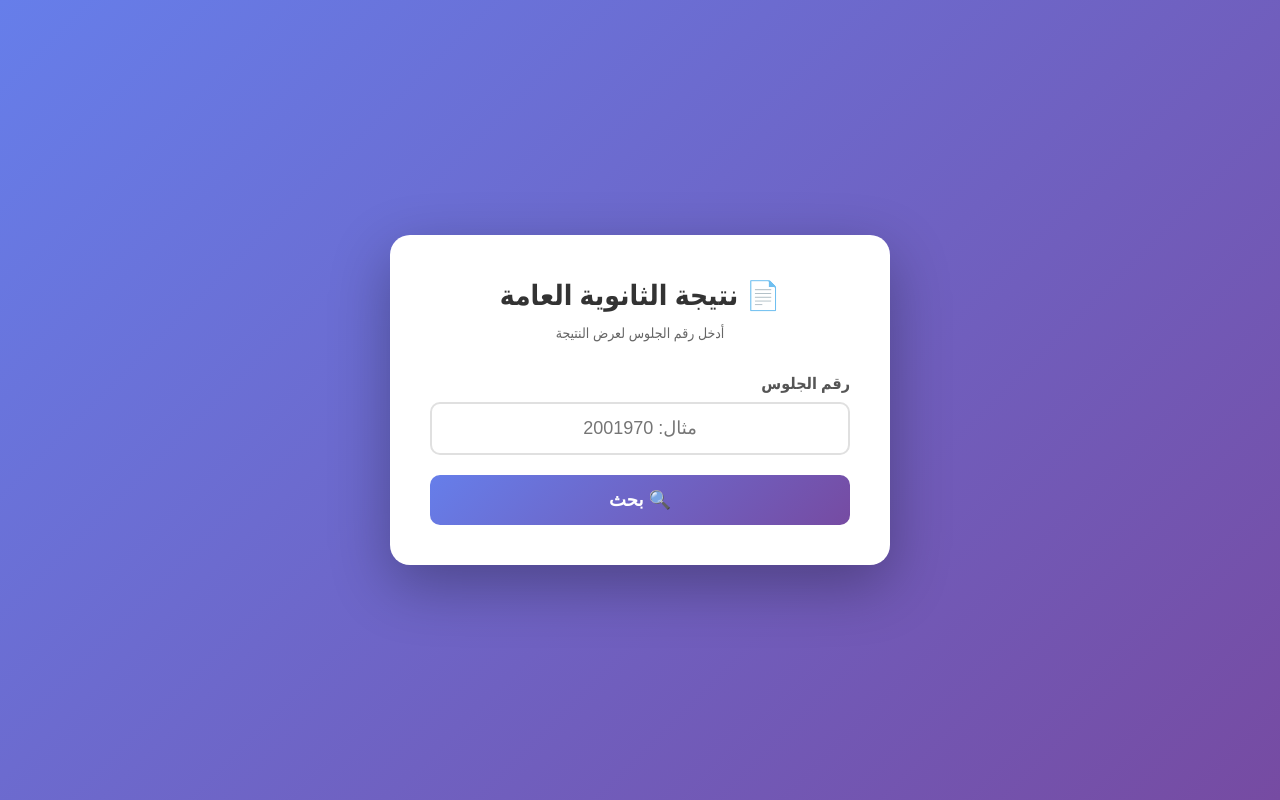
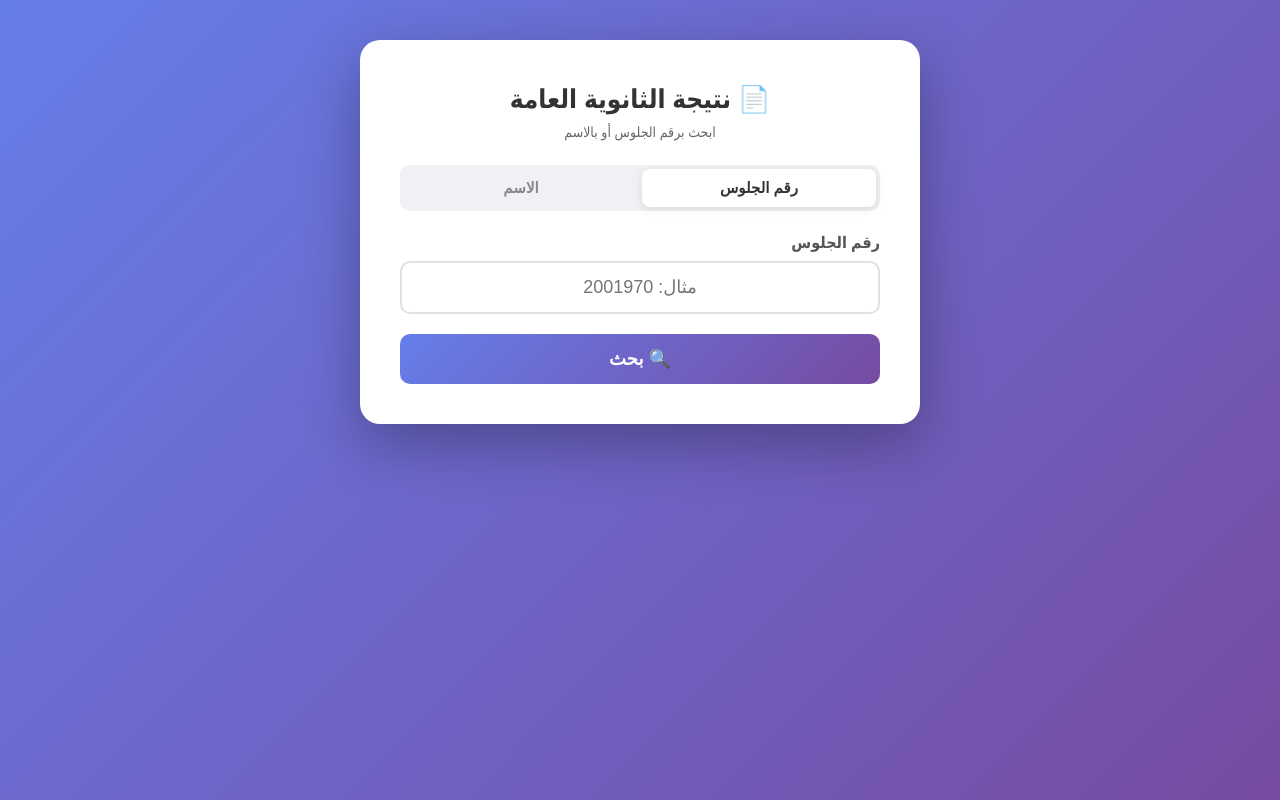
Before and after one commit to salahkhafaga1/results, a FastAPI app: page / in a window 1280 px wide. Run offline with FastAPI, Linux system fonts and the light colour scheme.

Commit message:
Add search by name option alongside seat number search

```diff
--- a/app/main.py
+++ b/app/main.py
@@ -11,6 +11,11 @@ DB_PATH = os.path.join(BASE_DIR, "database.db")
 
 def ensure_db():
     if os.path.exists(DB_PATH):
+        conn = sqlite3.connect(DB_PATH)
+        conn.execute("CREATE INDEX IF NOT EXISTS idx_seating_no ON results(seating_no)")
+        conn.execute("CREATE INDEX IF NOT EXISTS idx_arabic_name ON results(arabic_name)")
+        conn.commit()
+        conn.close()
         return
     if not os.path.exists(EXCEL_PATH):
         return
@@ -19,6 +24,7 @@ def ensure_db():
     conn = sqlite3.connect(DB_PATH)
     df.to_sql("results", conn, if_exists="replace", index=False)
     conn.execute("CREATE INDEX IF NOT EXISTS idx_seating_no ON results(seating_no)")
+    conn.execute("CREATE INDEX IF NOT EXISTS idx_arabic_name ON results(arabic_name)")
     conn.commit()
     conn.close()
 
@@ -40,19 +46,36 @@ def query_student(seating_no: int):
 async def home(request: Request):
     return templates.TemplateResponse("index.html", {"request": request})
 
+def search_by_name(name: str, limit: int = 20):
+    conn = sqlite3.connect(DB_PATH)
+    c = conn.cursor()
+    c.execute("SELECT seating_no, arabic_name, total_degree, student_case_desc FROM results WHERE arabic_name LIKE ? LIMIT ?", (f"%{name}%", limit))
+    rows = c.fetchall()
+    conn.close()
+    return [{"seating_no": r[0], "arabic_name": r[1], "total_degree": r[2], "student_case_desc": r[3]} for r in rows]
+
 @app.get("/search")
-async def search(seating_no: str):
-    if not seating_no.isdigit():
-        return {"error": "يرجى إدخال رقم جلوس صحيح"}
-    row = query_student(int(seating_no))
-    if not row:
-        return {"error": f"لم يتم العثور على نتيجة لرقم الجلوس {seating_no}"}
-    return {
-        "seating_no": row[0],
-        "arabic_name": row[1],
-        "total_degree": row[2],
-        "student_case_desc": row[3]
-    }
+async def search(seating_no: str = None, name: str = None):
+    if seating_no:
+        if not seating_no.isdigit():
+            return {"error": "يرجى إدخال رقم جلوس صحيح"}
+        row = query_student(int(seating_no))
+        if not row:
+            return {"error": f"لم يتم العثور على نتيجة لرقم الجلوس {seating_no}"}
+        return {
+            "seating_no": row[0],
+            "arabic_name": row[1],
+            "total_degree": row[2],
+            "student_case_desc": row[3]
+        }
+    if name:
+        if len(name.strip()) < 3:
+            return {"error": "يرجى إدخال 3 أحرف على الأقل للبحث بالاسم"}
+        results = search_by_name(name.strip())
+        if not results:
+            return {"error": f"لم يتم العثور على طالب بهذا الاسم"}
+        return {"results": results, "count": len(results)}
+    return {"error": "يرجى إدخال رقم جلوس أو اسم"}
 
 if __name__ == "__main__":
     port = int(os.environ.get("PORT", 8000))
--- a/app/static/script.js
+++ b/app/static/script.js
@@ -1,18 +1,56 @@
+let searchMode = 'seating';
+const MIN_NAME_LENGTH = 3;
+
+document.querySelectorAll('.tab').forEach(tab => {
+    tab.addEventListener('click', function() {
+        document.querySelectorAll('.tab').forEach(t => t.classList.remove('active'));
+        this.classList.add('active');
+        searchMode = this.dataset.mode;
+        const label = document.getElementById('searchLabel');
+        const input = document.getElementById('searchInput');
+        if (searchMode === 'seating') {
+            label.textContent = 'رقم الجلوس';
+            input.placeholder = 'مثال: 2001970';
+            input.inputMode = 'numeric';
+            input.pattern = '[0-9]*';
+        } else {
+            label.textContent = 'الاسم';
+            input.placeholder = 'أدخل الاسم (3 أحرف على الأقل)';
+            input.inputMode = 'text';
+            input.removeAttribute('pattern');
+        }
+        document.getElementById('resultsContainer').innerHTML = '';
+        document.getElementById('error').classList.remove('show');
+    });
+});
+
 document.getElementById('searchForm').addEventListener('submit', async function(e) {
     e.preventDefault();
-    const seatingNo = document.getElementById('seatingNo').value.trim();
-    const resultDiv = document.getElementById('result');
+    const query = document.getElementById('searchInput').value.trim();
     const errorDiv = document.getElementById('error');
     const loadingDiv = document.getElementById('loading');
+    const container = document.getElementById('resultsContainer');
 
-    resultDiv.classList.remove('show');
     errorDiv.classList.remove('show');
+    container.innerHTML = '';
     loadingDiv.classList.add('show');
 
     try {
-        const response = await fetch(`/search?seating_no=${encodeURIComponent(seatingNo)}`);
+        let url;
+        if (searchMode === 'seating') {
+            url = `/search?seating_no=${encodeURIComponent(query)}`;
+        } else {
+            if (query.length < MIN_NAME_LENGTH) {
+                loadingDiv.classList.remove('show');
+                errorDiv.textContent = 'يرجى إدخال 3 أحرف على الأقل للبحث بالاسم';
+                errorDiv.classList.add('show');
+                return;
+            }
+            url = `/search?name=${encodeURIComponent(query)}`;
+        }
+
+        const response = await fetch(url);
         const data = await response.json();
-
         loadingDiv.classList.remove('show');
 
         if (data.error) {
@@ -21,17 +59,56 @@ document.getElementById('searchForm').addEventListener('submit', async function(
             return;
         }
 
-        resultDiv.innerHTML = `
-            <h2>نتيجة الطالب</h2>
-            <div class="result-item"><span class="result-label">رقم الجلوس</span><span class="result-value">${data.seating_no}</span></div>
-            <div class="result-item"><span class="result-label">الاسم</span><span class="result-value">${data.arabic_name}</span></div>
-            <div class="result-item"><span class="result-label">المجموع</span><span class="result-value">${data.total_degree}</span></div>
-            <div class="result-item"><span class="result-label">الحالة</span><span class="result-value">${data.student_case_desc}</span></div>
-        `;
-        resultDiv.classList.add('show');
+        if (data.results) {
+            renderNameResults(data.results, data.count, query);
+        } else {
+            renderSingleResult(data);
+        }
     } catch (err) {
         loadingDiv.classList.remove('show');
         errorDiv.textContent = 'حدث خطأ في الاتصال بالخادم';
         errorDiv.classList.add('show');
     }
 });
+
+function renderSingleResult(data) {
+    const container = document.getElementById('resultsContainer');
+    container.innerHTML = `
+        <div class="result show">
+            <h2>نتيجة الطالب</h2>
+            <div class="result-item"><span class="result-label">رقم الجلوس</span><span class="result-value">${data.seating_no}</span></div>
+            <div class="result-item"><span class="result-label">الاسم</span><span class="result-value">${data.arabic_name}</span></div>
+            <div class="result-item"><span class="result-label">المجموع</span><span class="result-value">${data.total_degree}</span></div>
+            <div class="result-item"><span class="result-label">الحالة</span><span class="result-value">${data.student_case_desc}</span></div>
+        </div>
+    `;
+}
+
+function renderNameResults(results, count, query) {
+    const container = document.getElementById('resultsContainer');
+    let html = `<div class="count-info">تم العثور على ${count} نتيجة</div>`;
+    html += '<div class="result-list show">';
+    results.forEach(r => {
+        html += `
+            <div class="result-card" onclick="searchBySeating(${r.seating_no})">
+                <div class="name">${r.arabic_name}</div>
+                <div class="meta">
+                    <span>🆔 ${r.seating_no}</span>
+                    <span>📊 ${r.total_degree} درجة</span>
+                    <span>${r.student_case_desc}</span>
+                </div>
+            </div>
+        `;
+    });
+    html += '</div>';
+    container.innerHTML = html;
+}
+
+function searchBySeating(no) {
+    document.getElementById('searchInput').value = no;
+    document.querySelectorAll('.tab').forEach(t => t.classList.remove('active'));
+    document.querySelector('[data-mode="seating"]').classList.add('active');
+    searchMode = 'seating';
+    document.getElementById('searchLabel').textContent = 'رقم الجلوس';
+    document.getElementById('searchForm').dispatchEvent(new Event('submit'));
+}
--- a/app/static/style.css
+++ b/app/static/style.css
@@ -5,8 +5,8 @@ body {
     min-height: 100vh;
     display: flex;
     justify-content: center;
-    align-items: center;
-    padding: 20px;
+    align-items: flex-start;
+    padding: 40px 20px;
 }
 .container {
     background: white;
@@ -14,19 +14,44 @@ body {
     padding: 40px;
     box-shadow: 0 20px 60px rgba(0,0,0,0.3);
     width: 100%;
-    max-width: 500px;
+    max-width: 560px;
 }
 h1 {
     text-align: center;
     color: #333;
-    margin-bottom: 10px;
-    font-size: 28px;
+    margin-bottom: 6px;
+    font-size: 26px;
 }
 .subtitle {
     text-align: center;
     color: #666;
-    margin-bottom: 30px;
+    margin-bottom: 24px;
     font-size: 14px;
+}
+.tabs {
+    display: flex;
+    gap: 4px;
+    margin-bottom: 20px;
+    background: #f0f0f5;
+    border-radius: 10px;
+    padding: 4px;
+}
+.tab {
+    flex: 1;
+    padding: 10px;
+    border: none;
+    border-radius: 8px;
+    background: transparent;
+    color: #888;
+    font-size: 15px;
+    font-weight: 600;
+    cursor: pointer;
+    transition: all 0.2s;
+}
+.tab.active {
+    background: white;
+    color: #333;
+    box-shadow: 0 2px 8px rgba(0,0,0,0.1);
 }
 .form-group { margin-bottom: 20px; }
 label {
@@ -49,7 +74,7 @@ input[type="text"]:focus {
     outline: none;
     border-color: #667eea;
 }
-button {
+button[type="submit"] {
     width: 100%;
     padding: 14px;
     background: linear-gradient(135deg, #667eea, #764ba2);
--- a/app/templates/index.html
+++ b/app/templates/index.html
@@ -9,17 +9,23 @@
 <body>
     <div class="container">
         <h1>📄 نتيجة الثانوية العامة</h1>
-        <p class="subtitle">أدخل رقم الجلوس لعرض النتيجة</p>
+        <p class="subtitle">ابحث برقم الجلوس أو بالاسم</p>
+
+        <div class="tabs">
+            <button class="tab active" data-mode="seating">رقم الجلوس</button>
+            <button class="tab" data-mode="name">الاسم</button>
+        </div>
+
         <form id="searchForm">
-            <div class="form-group">
-                <label for="seatingNo">رقم الجلوس</label>
-                <input type="text" id="seatingNo" placeholder="مثال: 2001970" inputmode="numeric" pattern="[0-9]*" required>
+            <div class="form-group" id="inputGroup">
+                <label for="searchInput" id="searchLabel">رقم الجلوس</label>
+                <input type="text" id="searchInput" placeholder="مثال: 2001970" required>
             </div>
             <button type="submit">🔍 بحث</button>
         </form>
         <div class="loading" id="loading">جاري البحث...</div>
         <div class="error" id="error"></div>
-        <div class="result" id="result"></div>
+        <div id="resultsContainer"></div>
     </div>
     <script src="/static/script.js"></script>
 </body>
```
Also changed, not shown: other parts of app/static/style.css (+26 -1 lines).
